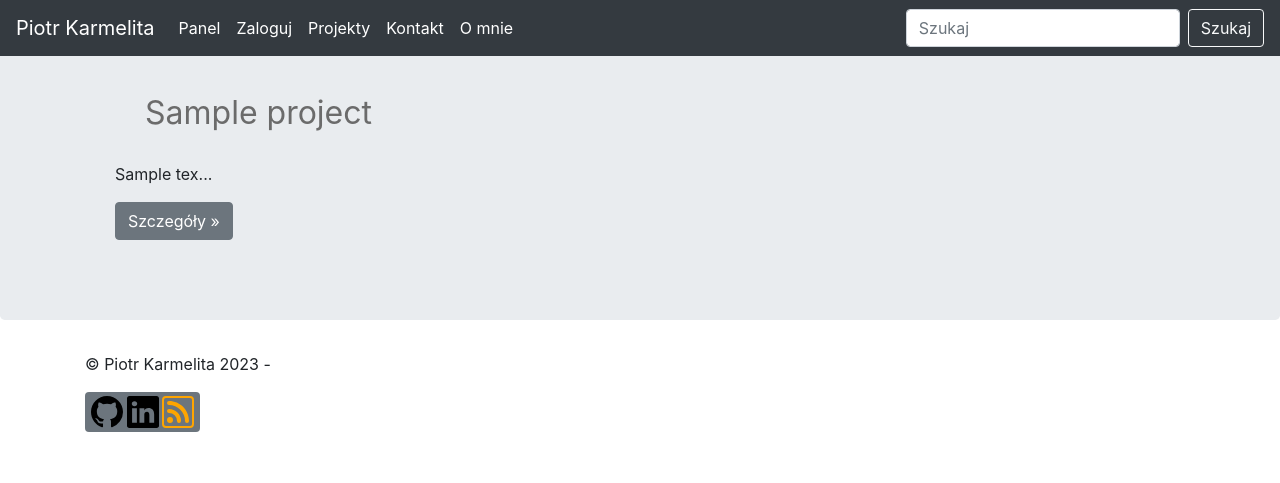
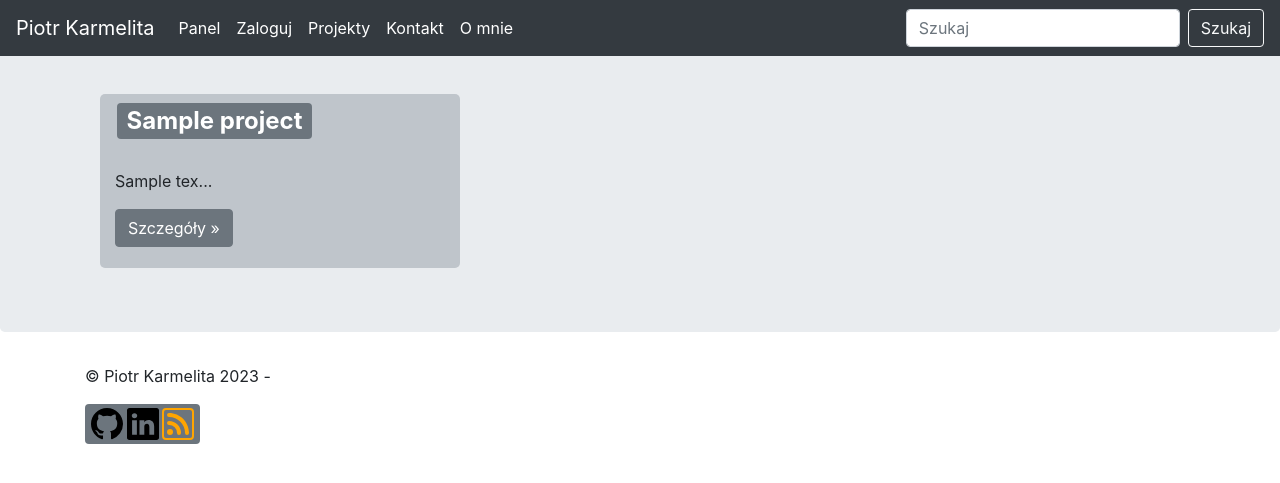
Before and after one commit to p-karmelita/Personal-website, a Django app: page /projects/ in a window 1280 px wide. Shown: the top 483 px of the page. Run offline with Django 4.2, Linux system fonts and the light colour scheme; tables that the repository leaves empty hold one stand-in row (values such as "Sample post"); some libraries are stand-ins or nearby versions.

Commit message:
upgrade projects template styles

```diff
--- a/mysite/static/css/blog.css
+++ b/mysite/static/css/blog.css
@@ -51,7 +51,14 @@ h2 {
 .panel {
     margin-top: 30px;
 }
-.row {
-    background-color: #6cb4ef;
+
+.col-md-4 {
+    background-color: #bfc5cb;
     border-radius: 5px;
+    padding-bottom: 5px;
 }
+
+.project-title {
+    margin-left: 2px;
+    padding-top: 5px;
+}
--- a/mysite/templates/mysite/about/about.html
+++ b/mysite/templates/mysite/about/about.html
@@ -8,7 +8,7 @@
   <div>
     {% for about_me_entry in about_me %}
       <p>{{ about_me_entry.description }}</p>
-      <img src="{{ about_me_entry.photo.url }}" alt="{{ about_me_entry.description }}">
+      <img src="{{ about_me_entry.photo.url }}" alt="{{ about_me_entry.description }}" class="rounded-circle">
     {% endfor %}
   </div>
 {% endblock %}
--- a/mysite/templates/mysite/post/list.html
+++ b/mysite/templates/mysite/post/list.html
@@ -52,4 +52,6 @@ Najnowsze posty:
   </div>
 
     </div>
+
+
 {% endblock %}
--- a/mysite/templates/mysite/projects/projects.html
+++ b/mysite/templates/mysite/projects/projects.html
@@ -4,7 +4,7 @@
 {% block content %}
 {% for project in projects %}
     <div class="col-md-4">
-        <h2>{{ project.title }}</h2>
+       <h2 class="project-title"><span class="badge badge-secondary">{{ project.title }}</h2></span>
         <p>{{ project.description|slice:":10"|default:'' }}{% if project.description|length > 10 %}...{% endif %}</p>
         <p><a class="btn btn-secondary" href="{% url 'mysite:project_detail' project.slug %}" role="button">Szczegóły &raquo;</a></p>
     </div>
```
